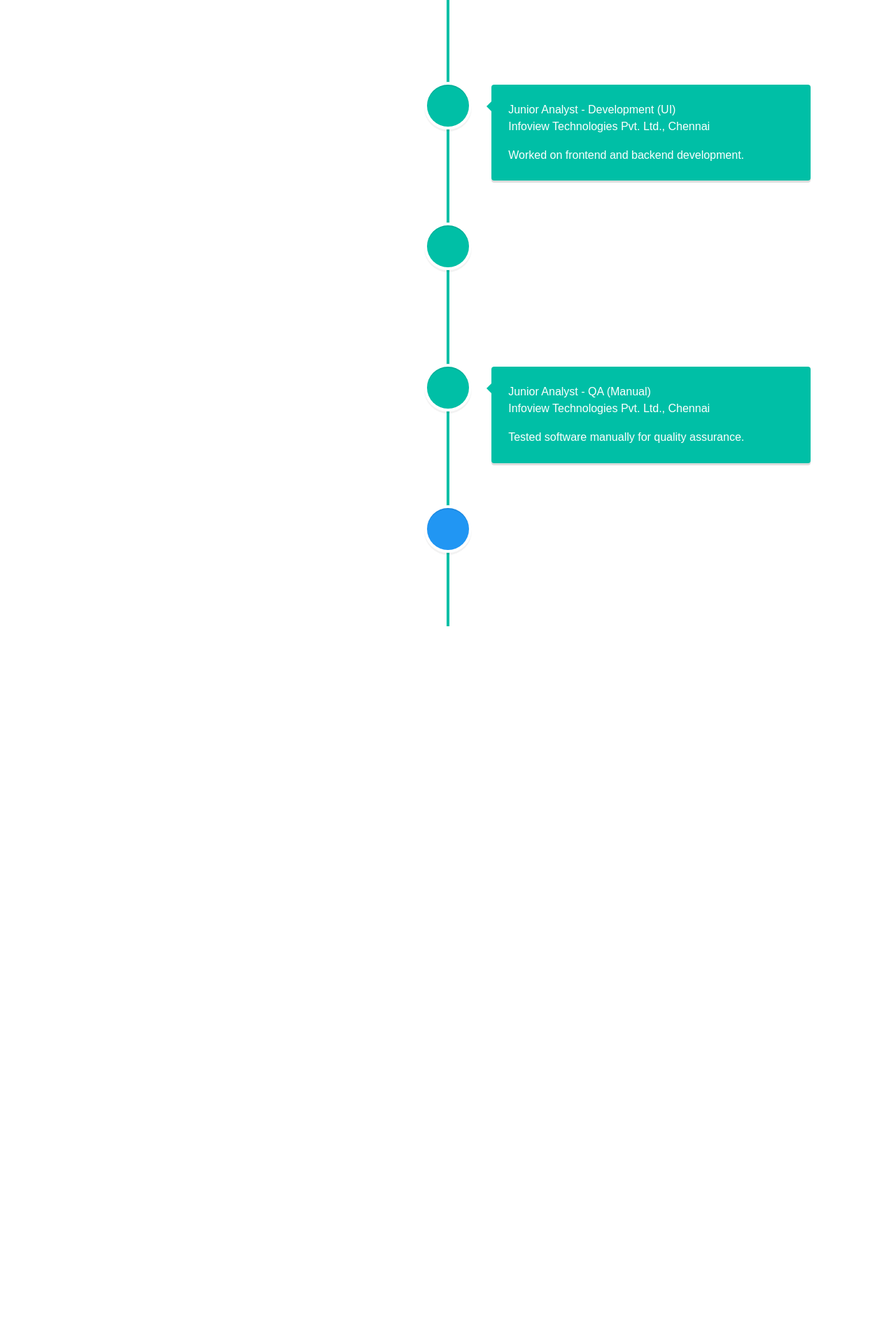
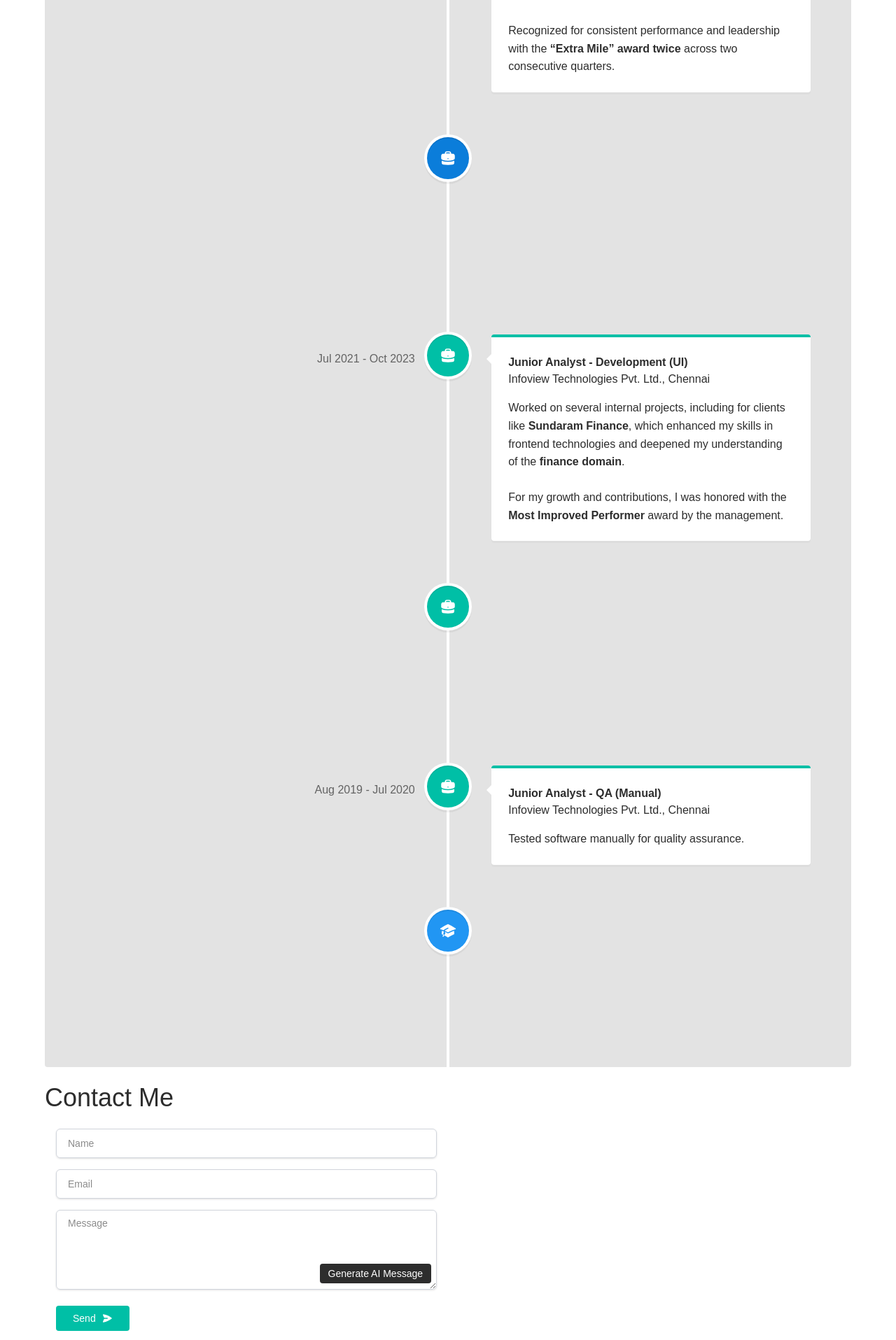
Before and after one commit to HariPrasaanth/hp-portfolio, a Next.js app: page / in a window 1280 px wide. Shown: the part 2285-4200 px from the top of the page at 70% size. Before the commit the page ends 3244 px from the top, so only its background shows below. Built offline with nearby package versions, Linux system fonts and the light colour scheme.

Commit message:
Refactor portfolio components: update imports, enhance ExperienceRoadMap layout, and add Contact and Projects sections with icons.

```diff
--- a/src/app/page.tsx
+++ b/src/app/page.tsx
@@ -1,7 +1,10 @@
-import About from "@/components/sections/About";
-import Experience from "@/components/sections/Experience";
-import Hero from "@/components/sections/Hero";
-import Skills from "@/components/sections/Skills";
+import About from "@/components/sections/about";
+import Contact from "@/components/sections/contact";
+import Experience from "@/components/sections/experience";
+import Hero from "@/components/sections/hero";
+
+import Projects from "@/components/sections/projects";
+import Skills from "@/components/sections/skills";
 
 export default function Home() {
   return (
@@ -10,6 +13,8 @@ export default function Home() {
       <About />
       <Skills />
       <Experience />
+      {/* <Projects /> */}
+      <Contact />
     </div>
   );
 }
--- a/src/components/common/SkillSection.tsx
+++ b/src/components/common/SkillSection.tsx
@@ -28,7 +28,7 @@ const SkillSection = (props: SkillSectionProps) => {
         className="w-full text-left py-4 flex justify-between items-center"
         onClick={onToggle}
       >
-        <span className="text-md sm:text-xl font-medium text-[#022B3A] capitalize">
+        <span className="text-sm sm:text-xl font-medium text-[#022B3A] capitalize">
           {category}
         </span>
         <span className="text-2xl">{isOpen ? "−" : "+"}</span>
--- a/src/components/common/experienceRoadmap.tsx
+++ b/src/components/common/experienceRoadmap.tsx
@@ -1,13 +1,17 @@
 import React from "react";
-import RoadMapComponent from "./RoadMapComponent";
+import RoadMapComponent from "./roadMapComponent";
 
 const ExperienceRoadMap: React.FC = () => {
   return (
-    <div>
-      <p className="text-[#2D2D2D] font-medium text-lg sm:text-2xl lg:text-3xl xl:text-4xl 2xl:text-5xl">
-        Experience
-      </p>
-      <RoadMapComponent />
+    <div className="bg-[#e3e3e3] rounded">
+      <div>
+        <p className=" text-[#2D2D2D] font-medium text-lg sm:text-2xl lg:text-3xl xl:text-4xl 2xl:text-5xl text-center my-8">
+          Experience
+        </p>
+      </div>
+      <div>
+        <RoadMapComponent />
+      </div>
     </div>
   );
 };
--- a/src/components/common/roadMapComponent.tsx
+++ b/src/components/common/roadMapComponent.tsx
@@ -1,3 +1,7 @@
+import { COLORS } from "@/constants/commonConstants";
+import EduIcon from "@/icons/eduIcon";
+import PromotionIcon from "@/icons/promotionIcon";
+import WorkIcon from "@/icons/workIcon";
 import {
   VerticalTimeline,
   VerticalTimelineElement,
@@ -10,56 +14,76 @@ const jobs = [
     type: "work",
     title: "Senior Technical Consultant",
     subtitle: "Perficient India Pvt. Ltd., Chennai",
-    description: "Worked on frontend and backend development.",
+    description:
+      "<b>Promoted to Senior Technical Consultant</b> in <b>July 2025</b>, in recognition of continued technical excellence, leadership, and impact across projects.",
     date: "Jul 2025 - Present",
-    contentStyle: { background: "#00BFA6", color: "#fff" },
-    contentArrowStyle: { borderRight: "7px solid #00BFA6" },
-    iconStyle: { background: "#00BFA6", color: "#fff" },
-    // icon: <YourIconComponent />
+    contentStyle: {
+      borderTop: `4px solid ${COLORS.perficientBackground}`,
+      color: `${COLORS.primary}`,
+    },
+    contentArrowStyle: { borderRight: "7px solid #fff" },
+    iconStyle: { background: `${COLORS.perficientBackground}`, color: "#fff" },
+    icon: <WorkIcon />,
   },
   {
     type: "work",
     title: "Technical Consultant",
     subtitle: "Perficient India Pvt. Ltd., Chennai",
-    description: "Worked on frontend and backend development.",
+    description:
+      "Progressed from an individual contributor to <b>leading a team and POD of 10–15 members</b> for a project with <b>Johnson & Johnson</b> in the <b>healthcare domain.</b> <br/><br/>Recognized for consistent performance and leadership with the <b>“Extra Mile” award twice</b> across two consecutive quarters.",
     date: "Jun 2024 - Jun 2025",
-    contentStyle: { background: "#00BFA6", color: "#fff" },
-    contentArrowStyle: { borderRight: "7px solid #00BFA6" },
-    iconStyle: { background: "#00BFA6", color: "#fff" },
-    // icon: <YourIconComponent />
+    contentStyle: {
+      borderTop: `4px solid ${COLORS.perficientBackground}`,
+      color: `${COLORS.primary}`,
+    },
+    contentArrowStyle: { borderRight: "7px solid #fff" },
+    iconStyle: { background: `${COLORS.perficientBackground}`, color: "#fff" },
+    icon: <WorkIcon />,
   },
   {
     type: "work",
     title: "Associate Information Technology Analyst",
     subtitle: "VueData Technologies Pvt. Ltd., Chennai",
-    description: "Worked on frontend and backend development.",
+    description:
+      "Contributed to <b>e-commerce</b> projects for clients such as <b>Relief Factor</b> and <b>Ruff Greens</b>, using the MERN stack and writing optimized MongoDB queries to support analytics and enhance application efficiency.",
     date: "Nov 2023 - Apr 2024",
-    contentStyle: { background: "#00BFA6", color: "#fff" },
-    contentArrowStyle: { borderRight: "7px solid #00BFA6" },
-    iconStyle: { background: "#00BFA6", color: "#fff" },
-    // icon: <YourIconComponent />
+    contentStyle: {
+      borderTop: `4px solid ${COLORS.vuedataBackground}`,
+      color: `${COLORS.primary}`,
+    },
+    contentArrowStyle: { borderRight: "7px solid #fff" },
+    iconStyle: { background: `${COLORS.vuedataBackground}`, color: "#fff" },
+    icon: <WorkIcon />,
   },
   {
     type: "work",
     title: "Junior Analyst - Development (UI)",
     subtitle: "Infoview Technologies Pvt. Ltd., Chennai",
-    description: "Worked on frontend and backend development.",
+    description:
+      "Worked on several internal projects, including for clients like <b>Sundaram Finance</b>, which enhanced my skills in frontend technologies and deepened my understanding of the <b>finance domain</b>. <br /><br /> For my growth and contributions, I was honored with the <b>Most Improved Performer</b> award by the management.",
     date: "Jul 2021 - Oct 2023",
-    contentStyle: { background: "#00BFA6", color: "#fff" },
-    contentArrowStyle: { borderRight: "7px solid #00BFA6" },
-    iconStyle: { background: "#00BFA6", color: "#fff" },
-    // icon: <YourIconComponent />
+    contentStyle: {
+      borderTop: `4px solid ${COLORS.infoviewBackground}`,
+      color: `${COLORS.primary}`,
+    },
+    contentArrowStyle: { borderRight: "7px solid #fff" },
+    iconStyle: { background: `${COLORS.infoviewBackground}`, color: "#fff" },
+    icon: <WorkIcon />,
   },
   {
     type: "work",
     title: "Trainee Engineer - Development (UI)",
     subtitle: "Infoview Technologies Pvt. Ltd., Chennai",
-    description: "Worked on frontend and backend development.",
+    description:
+      "Trained in modern frontend technologies including React, Material UI, and Redux through hands-on experience in an internal company project.",
     date: "Aug 2020 - Jul 2021",
-    contentStyle: { background: "#00BFA6", color: "#fff" },
-    contentArrowStyle: { borderRight: "7px solid #00BFA6" },
-    iconStyle: { background: "#00BFA6", color: "#fff" },
-    // icon: <YourIconComponent />
+    contentStyle: {
+      borderTop: `4px solid ${COLORS.infoviewBackground}`,
+      color: `${COLORS.primary}`,
+    },
+    contentArrowStyle: { borderRight: "7px solid #fff" },
+    iconStyle: { background: `${COLORS.infoviewBackground}`, color: "#fff" },
+    icon: <WorkIcon />,
   },
   {
     type: "work",
@@ -67,10 +91,13 @@ const jobs = [
     subtitle: "Infoview Technologies Pvt. Ltd., Chennai",
     description: "Tested software manually for quality assurance.",
     date: "Aug 2019 - Jul 2020",
-    contentStyle: { background: "#00BFA6", color: "#fff" },
-    contentArrowStyle: { borderRight: "7px solid #00BFA6" },
-    iconStyle: { background: "#00BFA6", color: "#fff" },
-    // icon: <YourIconComponent />
+    contentStyle: {
+      borderTop: `4px solid ${COLORS.infoviewBackground}`,
+      color: `${COLORS.primary}`,
+    },
+    contentArrowStyle: { borderRight: "7px solid #fff" },
+    iconStyle: { background: `${COLORS.infoviewBackground}`, color: "#fff" },
+    icon: <WorkIcon />,
   },
 ];
 
@@ -79,19 +106,26 @@ const education = [
     type: "education",
     title: "Bachelor of Vocation",
     subtitle: "St. Joseph's College (Autonomous), Trichy",
-    description: "Software Development and System Administration",
+    description:
+      "Graduated with a Bachelor's degree in <b>Software Development</b> and <b>System Administration</b>, earning the <b>Gold Medal</b> for top academic perfomance.",
     date: "2016 - 2019",
-    contentStyle: { background: "#2196F3", color: "#fff" },
-    contentArrowStyle: { borderRight: "7px solid #2196F3" },
-    iconStyle: { background: "#2196F3", color: "#fff" },
-    // icon: <YourIconComponent />
+    contentStyle: {
+      borderTop: `4px solid ${COLORS.educationIconBackground}`,
+      color: `${COLORS.primary}`,
+    },
+    contentArrowStyle: { borderRight: "7px solid #fff" },
+    iconStyle: {
+      background: `${COLORS.educationIconBackground}`,
+      color: "#fff",
+    },
+    icon: <EduIcon />,
   },
 ];
 
 const RoadMapComponent: React.FC = () => {
   return (
     <div>
-      <VerticalTimeline lineColor={"#00BFA6"}>
+      <VerticalTimeline>
         {[...jobs, ...education].map((item, idx) => (
           <VerticalTimelineElement
             key={idx}
@@ -100,13 +134,22 @@ const RoadMapComponent: React.FC = () => {
             contentArrowStyle={item.contentArrowStyle}
             date={item.date}
             iconStyle={item.iconStyle}
-            // icon={item.icon}
+            icon={item.icon}
           >
-            <h3 className="vertical-timeline-element-title">{item.title}</h3>
-            <h4 className="vertical-timeline-element-subtitle">
+            <h3
+              className={`text-[${COLORS.primary}] vertical-timeline-element-title font-bold`}
+            >
+              {item.title}
+            </h3>
+            <h4
+              className={`text-[${COLORS.primary}] vertical-timeline-element-subtitle`}
+            >
               {item.subtitle}
             </h4>
-            <p>{item.description}</p>
+            <p
+              className={`text-[${COLORS.primary}]`}
+              dangerouslySetInnerHTML={{ __html: item.description }}
+            ></p>
           </VerticalTimelineElement>
         ))}
       </VerticalTimeline>
--- /dev/null
+++ b/src/components/sections/contact.tsx
@@ -0,0 +1,57 @@
+import SendIcon from "@/icons/sendIcon";
+
+const Contact: React.FC = () => {
+  return (
+    <div className="flex flex-col gap-2">
+      <div>
+        <p className="text-[#2D2D2D] font-medium text-lg sm:text-2xl lg:text-3xl xl:text-4xl 2xl:text-5xl">
+          Contact Me
+        </p>
+      </div>
+      <div className="p-4 w-full lg:w-1/2">
+        <div className="mb-4">
+          <input
+            type="text"
+            placeholder="Name"
+            className="w-full px-4 py-2 border border-gray-300 rounded-md shadow-sm focus:outline-none focus:ring-2 focus:ring-blue-500 placeholder:text-sm"
+          />
+        </div>
+        <div className="mb-4">
+          <input
+            type="email"
+            placeholder="Email"
+            className="w-full px-4 py-2 border border-gray-300 rounded-md shadow-sm focus:outline-none focus:ring-2 focus:ring-blue-500 placeholder:text-sm"
+          />
+        </div>
+        <div className="mb-4">
+          <div className="relative">
+            <textarea
+              placeholder="Message"
+              rows={4}
+              className="w-full px-4 py-2 border border-gray-300 rounded-md shadow-sm focus:outline-none focus:ring-2 focus:ring-blue-500 placeholder:text-sm"
+            />
+            <button
+              type="button"
+              className="absolute bottom-2 right-2 bg-[#2D2D2D] text-white px-3 py-1 rounded hover:bg-blue-600 mb-2"
+            >
+              <p className="text-sm text-[#FFF]">Generate AI Message</p>
+            </button>
+          </div>
+        </div>
+        <div>
+          <button
+            type="submit"
+            className="bg-[#00BFA6] flex items-center gap-2 text-white px-6 py-2 rounded hover:bg-[#009e86] transition-colors"
+          >
+            <p className="text-sm">Send</p>
+            <div>
+              <SendIcon />
+            </div>
+          </button>
+        </div>
+      </div>
+    </div>
+  );
+};
+
+export default Contact;
--- /dev/null
+++ b/src/components/sections/projects.tsx
@@ -0,0 +1,11 @@
+const Projects: React.FC = () => {
+  return (
+    <div>
+      <p className="text-[#2D2D2D] font-medium text-lg sm:text-2xl lg:text-3xl xl:text-4xl 2xl:text-5xl">
+        Projects
+      </p>
+    </div>
+  );
+};
+
+export default Projects;
--- /dev/null
+++ b/src/constants/commonConstants.ts
@@ -0,0 +1,9 @@
+const COLORS = {
+  primary: "#2D2D2D",
+  vuedataBackground: "#0b7dda",
+  infoviewBackground: "#00BFA6",
+  educationIconBackground: "#2196F3",
+  perficientBackground: "#CC1F20",
+};
+
+export { COLORS };
--- /dev/null
+++ b/src/icons/eduIcon.tsx
@@ -0,0 +1,16 @@
+import React from "react";
+
+const EduIcon: React.FC = () => (
+  <svg
+    xmlns="http://www.w3.org/2000/svg"
+    viewBox="0 0 24 24"
+    fill="currentColor"
+    className="size-6"
+  >
+    <path d="M11.7 2.805a.75.75 0 0 1 .6 0A60.65 60.65 0 0 1 22.83 8.72a.75.75 0 0 1-.231 1.337 49.948 49.948 0 0 0-9.902 3.912l-.003.002c-.114.06-.227.119-.34.18a.75.75 0 0 1-.707 0A50.88 50.88 0 0 0 7.5 12.173v-.224c0-.131.067-.248.172-.311a54.615 54.615 0 0 1 4.653-2.52.75.75 0 0 0-.65-1.352 56.123 56.123 0 0 0-4.78 2.589 1.858 1.858 0 0 0-.859 1.228 49.803 49.803 0 0 0-4.634-1.527.75.75 0 0 1-.231-1.337A60.653 60.653 0 0 1 11.7 2.805Z" />
+    <path d="M13.06 15.473a48.45 48.45 0 0 1 7.666-3.282c.134 1.414.22 2.843.255 4.284a.75.75 0 0 1-.46.711 47.87 47.87 0 0 0-8.105 4.342.75.75 0 0 1-.832 0 47.87 47.87 0 0 0-8.104-4.342.75.75 0 0 1-.461-.71c.035-1.442.121-2.87.255-4.286.921.304 1.83.634 2.726.99v1.27a1.5 1.5 0 0 0-.14 2.508c-.09.38-.222.753-.397 1.11.452.213.901.434 1.346.66a6.727 6.727 0 0 0 .551-1.607 1.5 1.5 0 0 0 .14-2.67v-.645a48.549 48.549 0 0 1 3.44 1.667 2.25 2.25 0 0 0 2.12 0Z" />
+    <path d="M4.462 19.462c.42-.419.753-.89 1-1.395.453.214.902.435 1.347.662a6.742 6.742 0 0 1-1.286 1.794.75.75 0 0 1-1.06-1.06Z" />
+  </svg>
+);
+
+export default EduIcon;
--- /dev/null
+++ b/src/icons/promotionIcon.tsx
@@ -0,0 +1,21 @@
+const PromotionIcon: React.FC = () => (
+  <svg
+    xmlns="http://www.w3.org/2000/svg"
+    viewBox="0 0 24 24"
+    fill="currentColor"
+    className="size-6"
+  >
+    <path
+      fillRule="evenodd"
+      d="M11.47 10.72a.75.75 0 0 1 1.06 0l7.5 7.5a.75.75 0 1 1-1.06 1.06L12 12.31l-6.97 6.97a.75.75 0 0 1-1.06-1.06l7.5-7.5Z"
+      clipRule="evenodd"
+    />
+    <path
+      fillRule="evenodd"
+      d="M11.47 4.72a.75.75 0 0 1 1.06 0l7.5 7.5a.75.75 0 1 1-1.06 1.06L12 6.31l-6.97 6.97a.75.75 0 0 1-1.06-1.06l7.5-7.5Z"
+      clipRule="evenodd"
+    />
+  </svg>
+);
+
+export default PromotionIcon;
--- /dev/null
+++ b/src/icons/sendIcon.tsx
@@ -0,0 +1,12 @@
+const SendIcon: React.FC = () => (
+  <svg
+    xmlns="http://www.w3.org/2000/svg"
+    viewBox="0 0 16 16"
+    fill="currentColor"
+    className="size-4"
+  >
+    <path d="M2.87 2.298a.75.75 0 0 0-.812 1.021L3.39 6.624a1 1 0 0 0 .928.626H8.25a.75.75 0 0 1 0 1.5H4.318a1 1 0 0 0-.927.626l-1.333 3.305a.75.75 0 0 0 .811 1.022 24.89 24.89 0 0 0 11.668-5.115.75.75 0 0 0 0-1.175A24.89 24.89 0 0 0 2.869 2.298Z" />
+  </svg>
+);
+
+export default SendIcon;
--- /dev/null
+++ b/src/icons/workIcon.tsx
@@ -0,0 +1,19 @@
+const WorkIcon = () => {
+  return (
+    <svg
+      xmlns="http://www.w3.org/2000/svg"
+      viewBox="0 0 24 24"
+      fill="currentColor"
+      className="size-6"
+    >
+      <path
+        fillRule="evenodd"
+        d="M7.5 5.25a3 3 0 0 1 3-3h3a3 3 0 0 1 3 3v.205c.933.085 1.857.197 2.774.334 1.454.218 2.476 1.483 2.476 2.917v3.033c0 1.211-.734 2.352-1.936 2.752A24.726 24.726 0 0 1 12 15.75c-2.73 0-5.357-.442-7.814-1.259-1.202-.4-1.936-1.541-1.936-2.752V8.706c0-1.434 1.022-2.7 2.476-2.917A48.814 48.814 0 0 1 7.5 5.455V5.25Zm7.5 0v.09a49.488 49.488 0 0 0-6 0v-.09a1.5 1.5 0 0 1 1.5-1.5h3a1.5 1.5 0 0 1 1.5 1.5Zm-3 8.25a.75.75 0 1 0 0-1.5.75.75 0 0 0 0 1.5Z"
+        clipRule="evenodd"
+      />
+      <path d="M3 18.4v-2.796a4.3 4.3 0 0 0 .713.31A26.226 26.226 0 0 0 12 17.25c2.892 0 5.68-.468 8.287-1.335.252-.084.49-.189.713-.311V18.4c0 1.452-1.047 2.728-2.523 2.923-2.12.282-4.282.427-6.477.427a49.19 49.19 0 0 1-6.477-.427C4.047 21.128 3 19.852 3 18.4Z" />
+    </svg>
+  );
+};
+
+export default WorkIcon;
```
